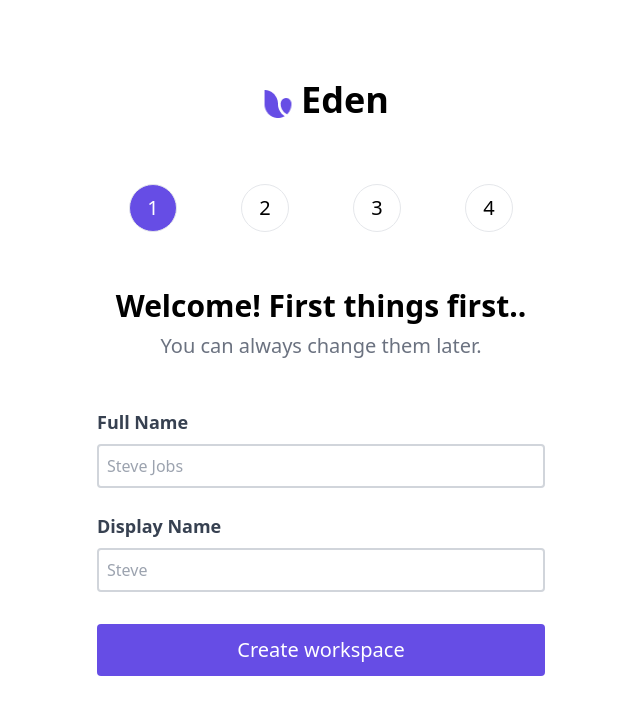
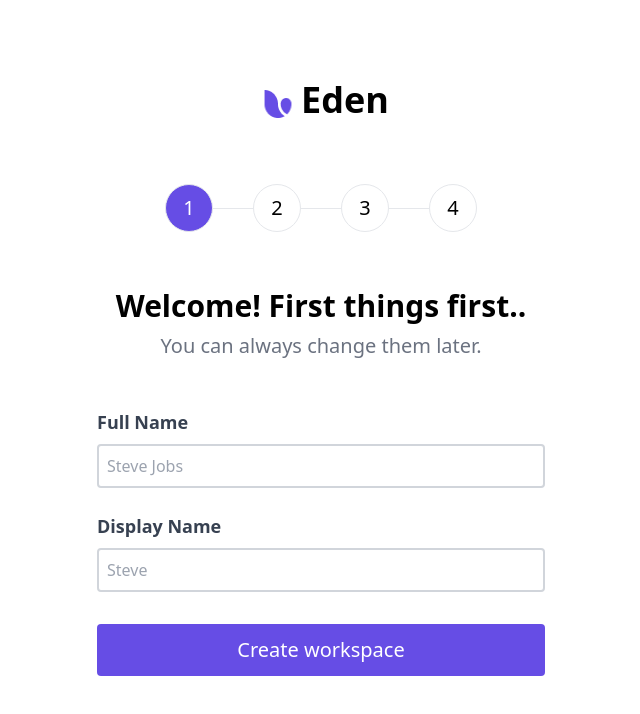
Before and after one commit to VanshSh/cutshortassignment, a React (Create React App) app: page / in a window 1280 px wide. Shown: the top 714 px of the page, without its empty margins (319-959 px from the left). Built offline with nearby package versions, Linux system fonts and the light colour scheme.

Commit message:
feat: :sparkles: Add Style in pagination

```diff
--- a/src/App.js
+++ b/src/App.js
@@ -10,7 +10,7 @@ import { useStepCounter } from './context/context'
 function App() {
     const { page } = useStepCounter()
     return (
-        <div className='flex flex-col justify-center mx-10 items-center mt-20  '>
+        <div className='flex flex-col justify-center mx-10 items-center mt-20 '>
             <Header />
             <Pagination />
             <div className=' lg:w-[35vw]'>
--- a/src/components/Pagination.js
+++ b/src/components/Pagination.js
@@ -7,12 +7,12 @@ const Pagination = () => {
 
     return (
         <div className='mb-14'>
-            <ul className='flex mx-5 flex-1 w-[40vw] items-center justify-evenly'>
+            <ul className='flex flex-1 w-[50vw] items-center justify-center '>
                 {steps.map((step) => {
                     return (
                         <React.Fragment>
                             <li
-                                className={`flex justify-center border rounded-full h-12 w-12 text-xl  items-center ${
+                                className={`flex justify-center border rounded-full w-12 h-12 text-xl  items-center ${
                                     step === page || step < page
                                         ? 'bg-[#664de5] text-white'
                                         : ''
@@ -20,6 +20,12 @@ const Pagination = () => {
                             >
                                 {step}
                             </li>
+                            <div
+                                className={`h-[1px]   bg-gray-200 ${
+                                    step < 4 ? 'w-10' : ''
+                                }
+                                 `}
+                            ></div>
                         </React.Fragment>
                     )
                 })}
@@ -29,3 +35,23 @@ const Pagination = () => {
 }
 
 export default Pagination
+//  <div className='mb-14'>
+//             <ul className='flex mx-5 flex-1 w-[40vw] items-center justify-evenly'>
+//                 {steps.map((step) => {
+//                     return (
+//                         <React.Fragment>
+//                             <li
+//                                 className={`flex justify-center border rounded-full w-10 h-1/2 text-xl  items-center ${
+//                                     step === page || step < page
+//                                         ? 'bg-[#664de5] text-white'
+//                                         : ''
+//                                 } `}
+//                             >
+//                                 {step}
+//                             </li>
+//                             <div className='w-12 bg-red-400 h-[0.5px]'></div>
+//                         </React.Fragment>
+//                     )
+//                 })}
+//             </ul>
+//         </div>
--- a/src/index.css
+++ b/src/index.css
@@ -1,3 +1,8 @@
 @tailwind base;
 @tailwind components;
 @tailwind utilities;
+
+
+* {
+ /* border: 1px solid red; */
+}
```
